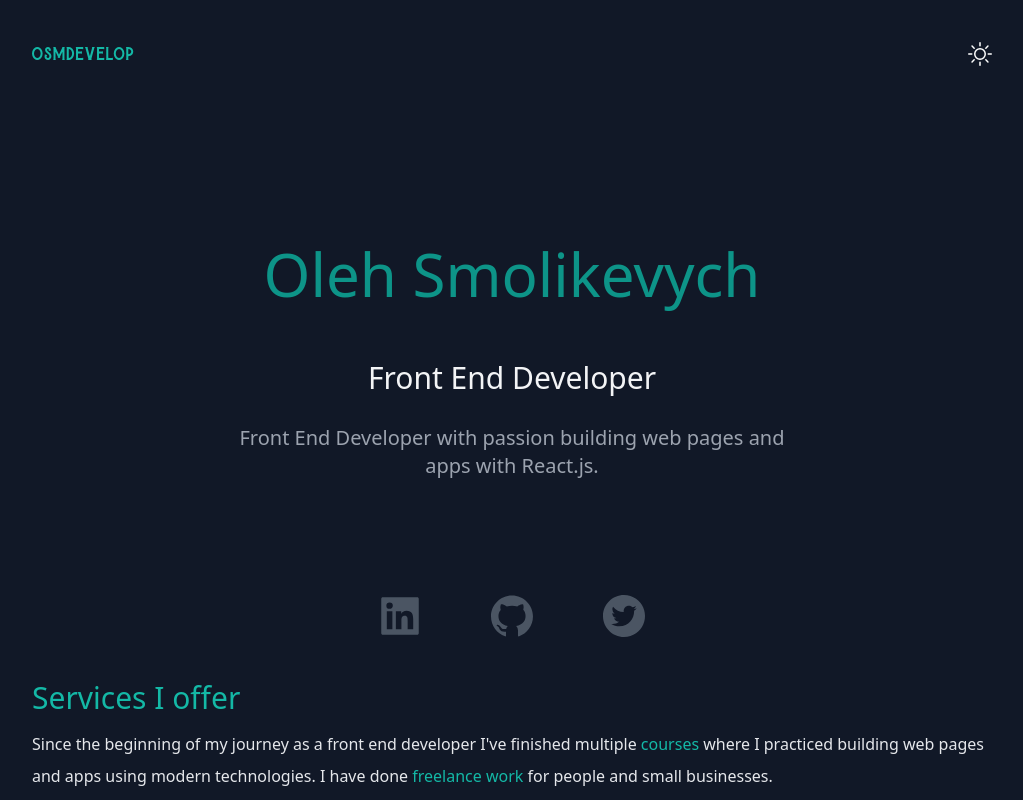
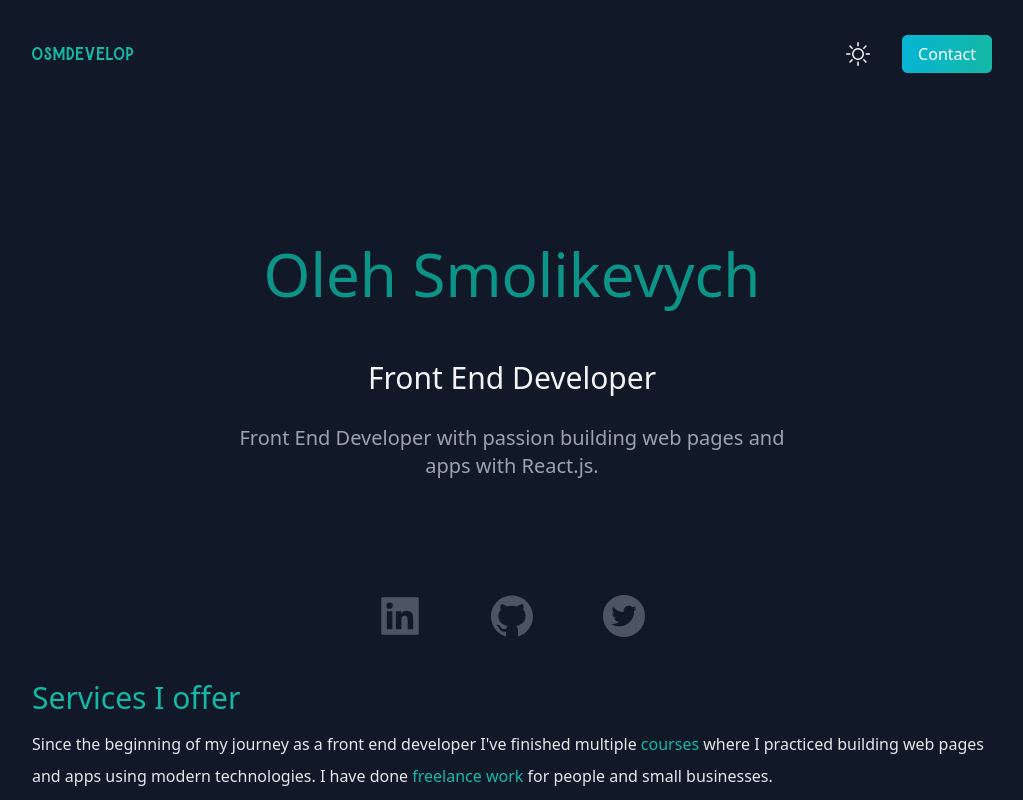
Before and after one commit to osmdevelop/react-next-portfolio, a Next.js app: page / in a window 1280 px wide. Shown: the top 800 px of the page, without its empty margins (128-1151 px from the left). Built offline with nearby package versions, Linux system fonts and the light colour scheme.

Commit message:
Contact btn
Contact button and contact section added

```diff
--- a/pages/index.js
+++ b/pages/index.js
@@ -5,7 +5,8 @@ import {
   AiFillLinkedin,
   AiFillGithub,
   AiFillYoutube,
-  AiOutlineLink
+  AiOutlineLink,
+  AiOutlineMail
 } from 'react-icons/ai'
 import Image from 'next/image'
 import design from '../public/design.png'
@@ -48,10 +49,16 @@ export default function Home() {
               <li>
                 <BsSun onClick={() => setDarkMode(!darkMode)} className='cursor-pointer text-2xl dark:text-white' />
               </li>
-              {/* <li>
-                <a className='bg-gradient-to-r from-cyan-500 to-teal-500 bg-cyan-500 text-white px-4 py-2 rounded-md ml-8 hover:from-cyan-500 to-teal-500 bg-cyan-500 transition duration-0 hover:duration-150'>Resume</a>
-              </li> */}
-            </ul>
+              <li>
+                <a href='#contact' className='bg-gradient-to-r from-cyan-500 to-teal-500 bg-cyan-500 text-white px-4 py-2 rounded-md ml-8 hover:from-cyan-500 to-teal-500 bg-cyan-500 transition duration-0 hover:duration-150'>Contact</a>
+              </li>
+              </ul>
+              {/* <h3 className='flex items-center text-teal-500'>
+                <AiOutlineMail className='p-1 text-3xl'/>
+                <a className='hover:text-teal-600 duration-200' href="mailto: oleh@osmdevelop.com" target="_blank" rel="noopener noreferrer">
+                  oleh@osmdevelop.com
+                </a>
+              </h3> */}
           </nav>
           {/* TOP */}
           <div className='text-center md:py-20 p-10'>
@@ -343,7 +350,19 @@ export default function Home() {
             </div>
           </div>
         </section>
+        {/* Contact */}
       </main>
+        <footer className='bg-white px-10 pb-16 pt-6 max-sm:px-5 md:px-20 lg:px-40 dark:bg-sky-900 max-sm:pb-10'>
+          <div>
+            <h3 className='text-3xl py-1 text-teal-400'>Contact me</h3>
+          <div className='shadow-lg dark:bg-sky-900 dark:shadow-none flex justify-center gap-3 items-center text-4xl text-teal-300 mt-6 max-sm:mt-5'>
+            <AiOutlineMail className='dark:bg-sky-800 p-1 rounded-md text-6xl max-md:text-4xl max-ms:text-xl'/>
+            <a id='contact' className='hover:text-teal-500 duration-200 max-md:text-3xl max-sm:text-xl' href="mailto: oleh@osmdevelop.com" target="_blank" rel="noopener noreferrer">
+              oleh@osmdevelop.com
+            </a>
+          </div>
+          </div>
+        </footer>
     </div>
   )
 }
--- a/styles/globals.css
+++ b/styles/globals.css
@@ -83,6 +83,10 @@
   margin: 0;
 }
 
+html {
+  scroll-behavior: smooth;
+}
+
 html,
 body {
   max-width: 100vw;
```
